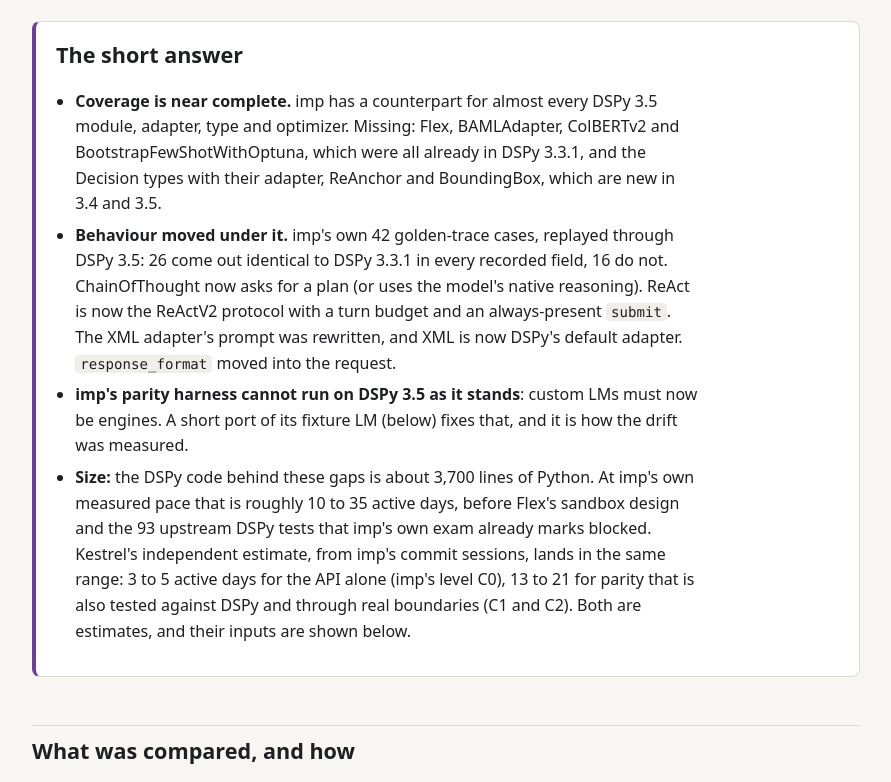
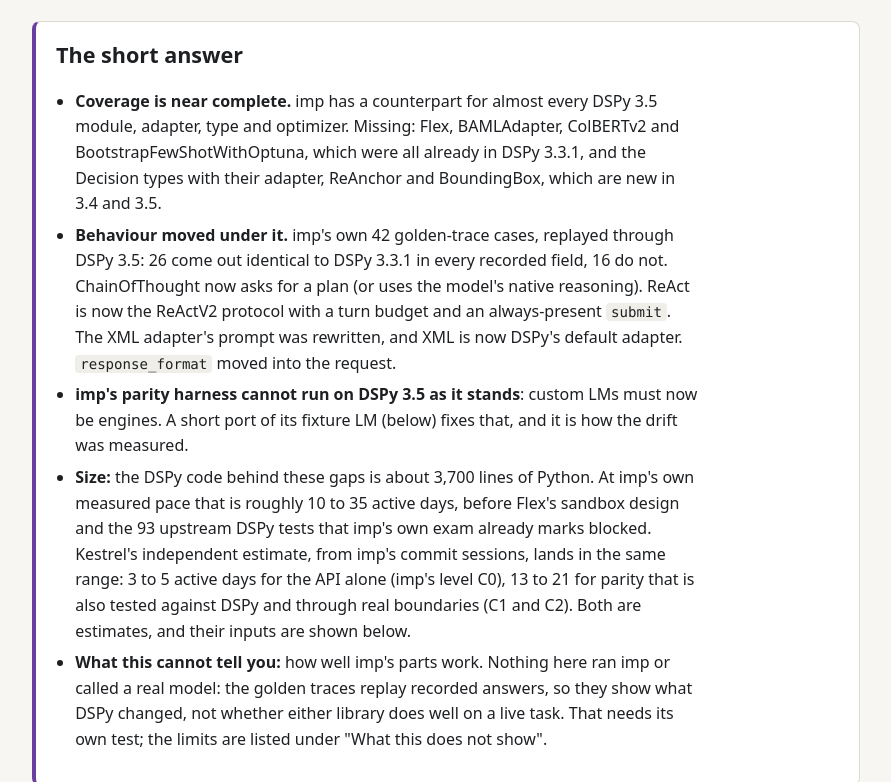
Before and after one commit to kit-999/imp-parity, a plain HTML site: page index.html in a window 1280 px wide. Shown: the part 158-940 px from the top of the page, without its empty margins (194-1085 px from the left). Drawn offline with Linux system fonts and the light colour scheme.

Commit message:
short answer: say plainly what this cannot tell you (nothing ran imp or a live model)

```diff
--- a/index.html
+++ b/index.html
@@ -94,6 +94,9 @@ fixture LM (below) fixes that, and it is how the drift was measured.</li>
 Kestrel's independent estimate, from imp's commit sessions, lands in the same range: 3 to 5 active days for the API alone (imp's
 level C0), 13 to 21 for parity that is also tested against DSPy and through real boundaries (C1 and C2). Both are estimates, and
 their inputs are shown below.</li>
+<li><strong>What this cannot tell you:</strong> how well imp's parts work. Nothing here ran imp or called a real model: the
+golden traces replay recorded answers, so they show what DSPy changed, not whether either library does well on a live task.
+That needs its own test; the limits are listed under "What this does not show".</li>
 </ul>
 </section>
 
```
